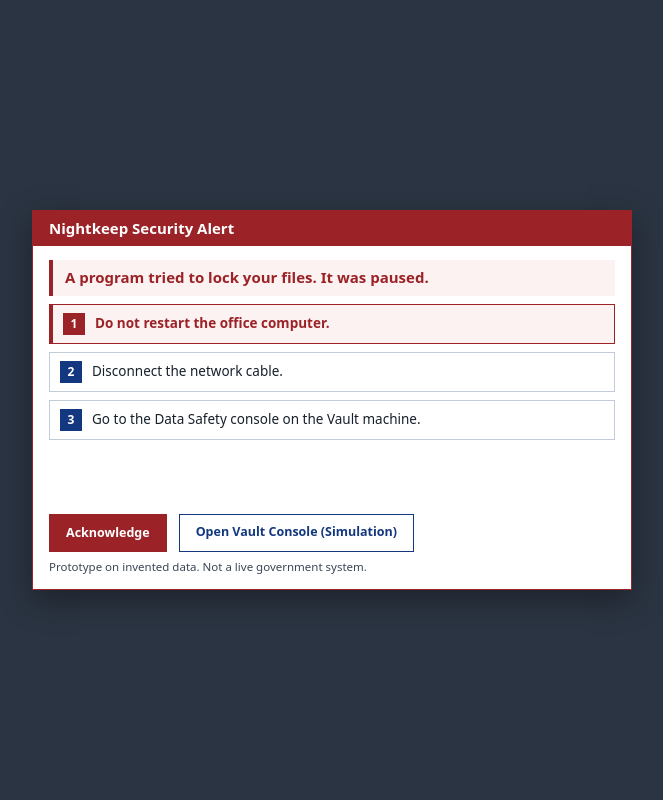
After one commit to Kirito0088/NightKeep, a Flask app: page /server-alert in a window 1280 px wide. The commit adds this page. Shown: the whole page, without its empty margins (308-971 px from the left). Run offline with Flask 3, Linux system fonts and the light colour scheme.

Commit message:
feat(console): implement Screen 7 Server Alert popup
- Add server_alert.html standalone popup template for the office computer
- Implement ServerAlertPresentation and route in nightkeep/console/app.py
- Apply 600x380 target geometry and popup styling in style.css
- Add comprehensive test coverage in tests/test_console.py

```diff
--- a/nightkeep/console/app.py
+++ b/nightkeep/console/app.py
@@ -158,6 +158,24 @@ class RestoreWizardPresentation:
     loss_window_detail: str
     steps: tuple[RestoreStepPresentation, ...]
     checks: tuple[VerificationCheckPresentation, ...]
+
+
+@dataclass(frozen=True)
+class ServerAlertPresentation:
+    title: str
+    headline: str
+    actions: tuple[str, ...]
+
+
+DEFAULT_SERVER_ALERT_DATA: ServerAlertPresentation = ServerAlertPresentation(
+    title="Nightkeep Security Alert",
+    headline="A program tried to lock your files. It was paused.",
+    actions=(
+        "Do not restart the office computer.",
+        "Disconnect the network cable.",
+        "Go to the Data Safety console on the Vault machine.",
+    ),
+)
 
 
 DEFAULT_SAFETY_HOME_DATA: SafetyHomePresentation = SafetyHomePresentation(
@@ -542,6 +560,7 @@ def create_app(
     safety_home_data: SafetyHomePresentation | None = None,
     alert_data: AlertScreenPresentation | None = None,
     restore_data: RestoreWizardPresentation | None = None,
+    server_alert_data: ServerAlertPresentation | None = None,
 ) -> Flask:
     """Create and configure the Nightkeep console Flask application."""
     app = Flask(__name__)
@@ -551,6 +570,9 @@ def create_app(
     safety_pool = safety_home_data if safety_home_data is not None else DEFAULT_SAFETY_HOME_DATA
     alert_pool = alert_data if alert_data is not None else DEFAULT_ALERT_DATA
     restore_pool = restore_data if restore_data is not None else DEFAULT_RESTORE_DATA
+    server_alert_pool = (
+        server_alert_data if server_alert_data is not None else DEFAULT_SERVER_ALERT_DATA
+    )
 
     @app.route("/", methods=["GET"])
     @app.route("/search", methods=["GET"])
@@ -652,4 +674,11 @@ def create_app(
             active_page="safety",
         )
 
+    @app.route("/server-alert", methods=["GET"])
+    def server_alert() -> str:
+        return render_template(
+            "server_alert.html",
+            alert=server_alert_pool,
+        )
+
     return app
--- a/nightkeep/console/static/style.css
+++ b/nightkeep/console/static/style.css
@@ -1320,3 +1320,169 @@ html, body {
 .btn-restore-confirm {
   font-weight: 700;
 }
+
+/* Screen 7: Server Alert Popup (ServerAlert.dc.html)
+   Documented 600 x 380 target geometry for the office computer popup.
+   The only Nightkeep surface that appears on the PDS server.
+*/
+.server-alert-page {
+  min-height: 100vh;
+  background-color: #2b3442;
+  display: flex;
+  align-items: center;
+  justify-content: center;
+  margin: 0;
+  padding: 16px;
+}
+
+.server-alert-backdrop {
+  display: flex;
+  align-items: center;
+  justify-content: center;
+  width: 100%;
+}
+
+.server-alert-window {
+  width: 600px;
+  height: 380px;
+  max-width: 100%;
+  background-color: #ffffff;
+  border: 1px solid var(--color-incident-red);
+  box-shadow: 0 10px 30px rgba(0, 0, 0, 0.35);
+  display: flex;
+  flex-direction: column;
+  box-sizing: border-box;
+  overflow: hidden;
+}
+
+.server-alert-header {
+  background-color: var(--color-incident-red);
+  color: #ffffff;
+  padding: 8px 16px;
+  border-bottom: 1px solid var(--color-incident-red);
+  flex-shrink: 0;
+}
+
+.server-alert-header-title {
+  font-size: var(--font-size-lead);
+  font-weight: 700;
+  color: #ffffff;
+  margin: 0;
+  line-height: 1.2;
+}
+
+.server-alert-body {
+  padding: 14px 16px;
+  display: flex;
+  flex-direction: column;
+  justify-content: space-between;
+  flex: 1;
+  box-sizing: border-box;
+}
+
+.server-alert-banner {
+  background-color: #fdf2f2;
+  border-left: 4px solid var(--color-incident-red);
+  padding: 8px 12px;
+  flex-shrink: 0;
+}
+
+.server-alert-headline {
+  font-size: var(--font-size-lead);
+  font-weight: 700;
+  color: var(--color-incident-red);
+  line-height: 1.3;
+  margin: 0;
+}
+
+.server-alert-actions-list {
+  list-style: none;
+  margin: 8px 0;
+  padding: 0;
+  display: flex;
+  flex-direction: column;
+  gap: 8px;
+  flex-shrink: 0;
+}
+
+.server-alert-action-item {
+  display: flex;
+  align-items: center;
+  gap: 10px;
+  padding: 8px 10px;
+  background-color: #ffffff;
+  border: 1px solid var(--color-border);
+}
+
+.server-alert-action-number {
+  display: inline-flex;
+  align-items: center;
+  justify-content: center;
+  width: 22px;
+  height: 22px;
+  background-color: var(--color-primary-navy);
+  color: #ffffff;
+  font-size: var(--font-size-caption);
+  font-weight: 700;
+  flex-shrink: 0;
+}
+
+.server-alert-action-text {
+  font-size: var(--font-size-body);
+  color: var(--color-body-text);
+  font-weight: 500;
+  line-height: 1.3;
+}
+
+.server-alert-action-highlight {
+  background-color: #fdf2f2;
+  border-color: var(--color-incident-red);
+  border-left: 4px solid var(--color-incident-red);
+}
+
+.server-alert-action-highlight .server-alert-action-number {
+  background-color: var(--color-incident-red);
+}
+
+.server-alert-action-highlight .server-alert-action-text {
+  color: var(--color-incident-red);
+  font-weight: 700;
+}
+
+.server-alert-footer {
+  margin-top: auto;
+  display: flex;
+  flex-direction: column;
+  gap: 6px;
+  flex-shrink: 0;
+}
+
+.server-alert-buttons {
+  display: flex;
+  align-items: center;
+  gap: 12px;
+}
+
+.server-alert-buttons .btn {
+  height: 38px;
+  padding: 0 16px;
+  font-size: var(--font-size-table);
+  font-weight: 600;
+}
+
+.btn-alert-ack {
+  background-color: var(--color-incident-red);
+  border-color: var(--color-incident-red);
+  color: #ffffff;
+}
+
+.btn-alert-ack:hover {
+  background-color: #7f1d1d;
+  border-color: #7f1d1d;
+}
+
+.server-alert-disclaimer {
+  font-size: var(--font-size-utility);
+  color: var(--color-secondary-text);
+  margin: 0;
+}
--- /dev/null
+++ b/nightkeep/console/templates/server_alert.html
@@ -0,0 +1,41 @@
+<!DOCTYPE html>
+<html lang="en">
+<head>
+  <meta charset="utf-8">
+  <meta name="viewport" content="width=device-width, initial-scale=1.0">
+  <title>Nightkeep Security Alert</title>
+  <link rel="stylesheet" href="{{ url_for('static', filename='style.css') }}">
+</head>
+<body class="server-alert-page">
+  <div class="server-alert-backdrop">
+    <div class="server-alert-window" role="alertdialog" aria-modal="true" aria-labelledby="server-alert-title" aria-describedby="server-alert-headline">
+      <header class="server-alert-header">
+        <h1 id="server-alert-title" class="server-alert-header-title">{{ alert.title }}</h1>
+      </header>
+
+      <div class="server-alert-body">
+        <div class="server-alert-banner">
+          <h2 id="server-alert-headline" class="server-alert-headline">{{ alert.headline }}</h2>
+        </div>
+
+        <ol class="server-alert-actions-list">
+          {% for action in alert.actions %}
+            <li class="server-alert-action-item {% if loop.first %}server-alert-action-highlight{% endif %}">
+              <span class="server-alert-action-number">{{ loop.index }}</span>
+              <span class="server-alert-action-text">{{ action }}</span>
+            </li>
+          {% endfor %}
+        </ol>
+
+        <div class="server-alert-footer">
+          <div class="server-alert-buttons">
+            <button type="button" class="btn btn-primary btn-alert-ack">Acknowledge</button>
+            <a href="{{ url_for('nightkeep_home') }}" class="btn btn-secondary btn-alert-vault-link">Open Vault Console (Simulation)</a>
+          </div>
+          <p class="server-alert-disclaimer">Prototype on invented data. Not a live government system.</p>
+        </div>
+      </div>
+    </div>
+  </div>
+</body>
+</html>
```
Also changed, not shown: tests/test_console.py (+136 -1 lines).
